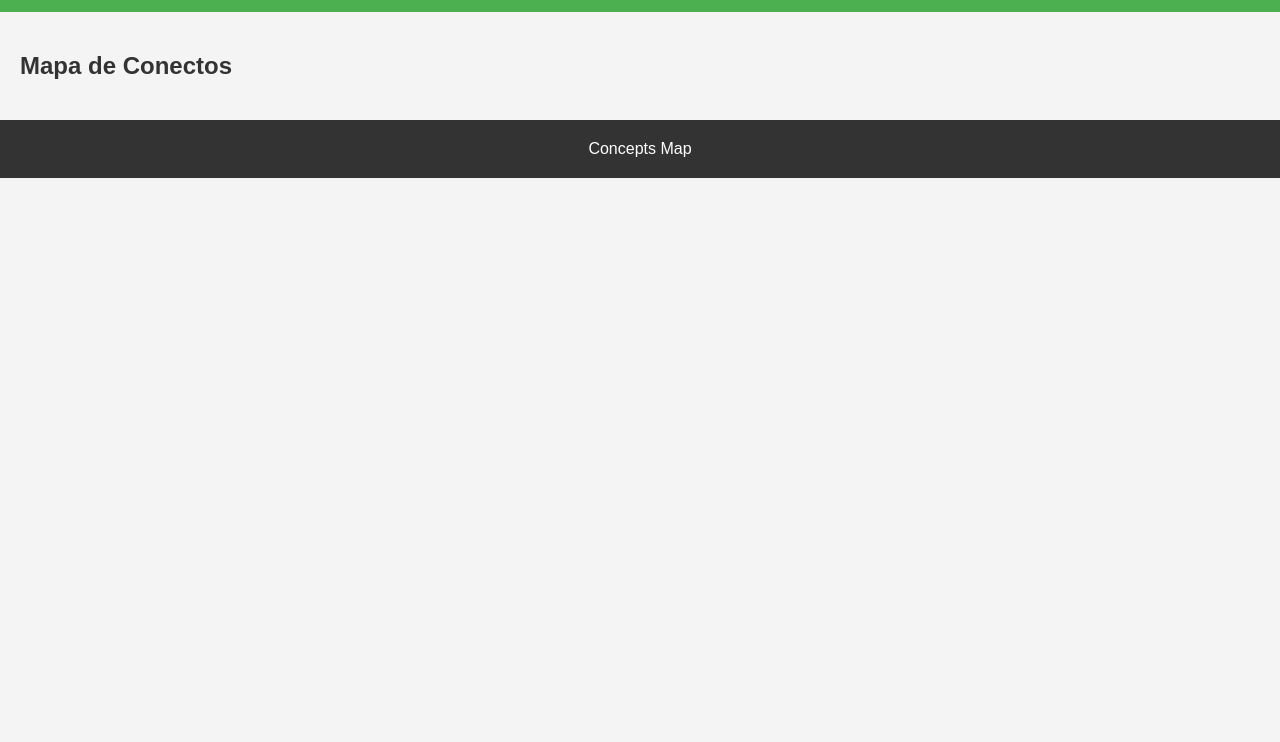
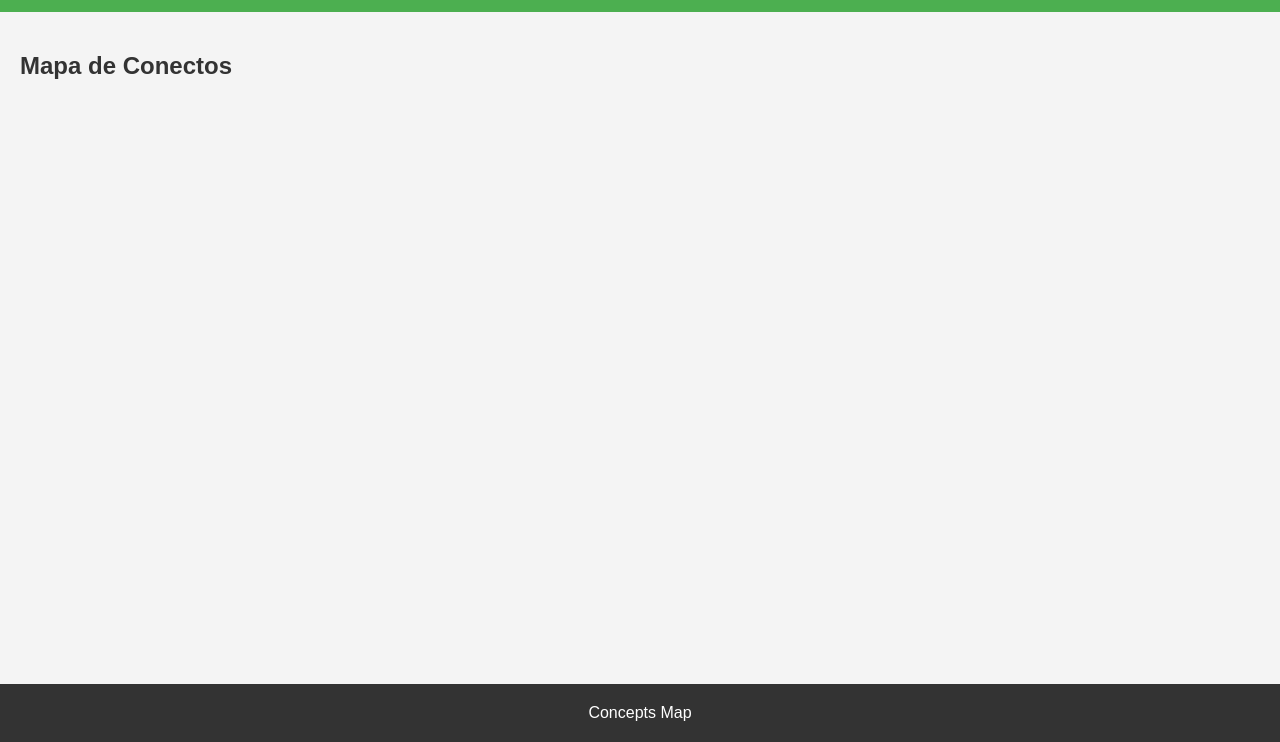
Before and after one commit to emalvarol/roots-voice, a plain HTML site: page index.html in a window 1280 px wide. Shown: the part 58-800 px from the top of the page. Drawn offline with Linux system fonts and the light colour scheme.

Commit message:
Update style.css

```diff
--- a/style.css
+++ b/style.css
@@ -3,6 +3,9 @@ body {
     margin: 0;
     padding: 0;
     background-color: #f4f4f4;
+    display: flex;
+    flex-direction: column;
+    min-height: 100vh;
 }
 
 header {
@@ -75,6 +78,9 @@ footer {
     background-color: #333;
     color: white;
     padding: 10px 0;
+    position: fixed;
+    width: 100%;
+    bottom: 0;
 }
 
 nav ul {
```
